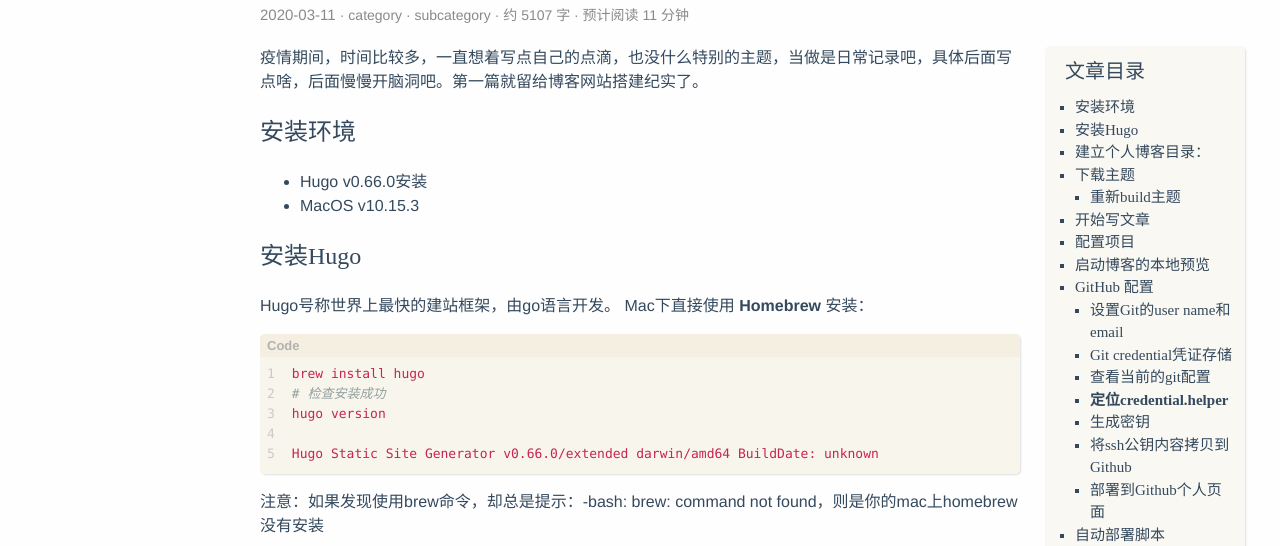
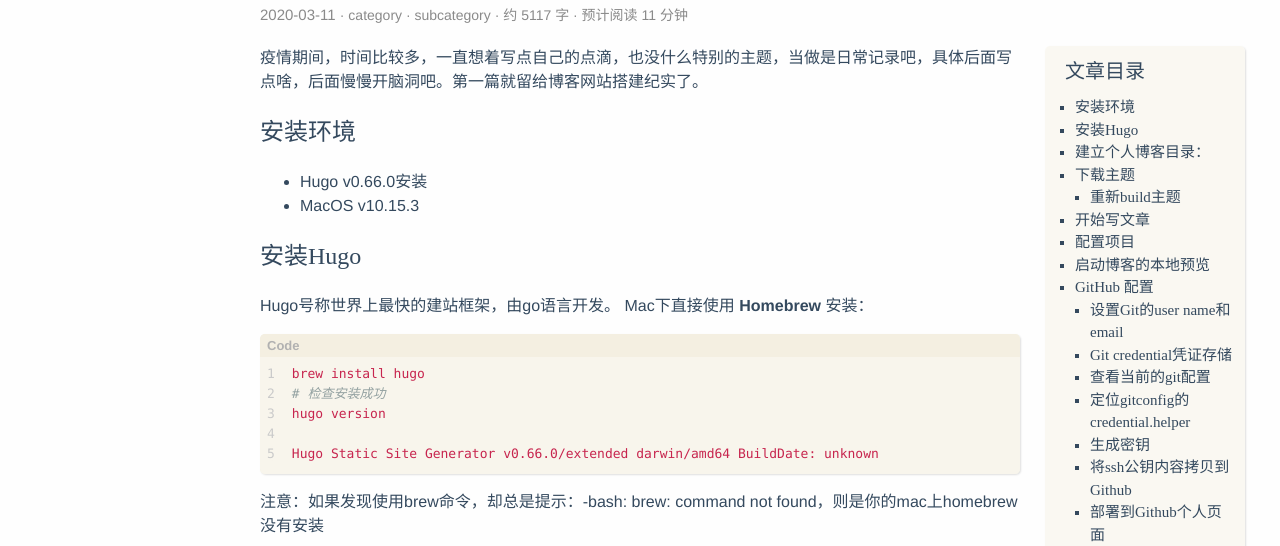
Before and after one commit to Naruto-AI-WY/Naruto-AI-WY.github.io, a plain HTML site: page post/my-first-post/index.html in a window 1280 px wide. Shown: the part 176-722 px from the top of the page. Drawn offline with nearby package versions, Linux system fonts and the light colour scheme; some packages are replaced by stand-ins of ours; a script that the page names is missing.

Commit message:
rebuilding site Sun Mar 15 17:36:59 CST 2020

```diff
--- a/post/my-first-post/index.html
+++ b/post/my-first-post/index.html
@@ -48,7 +48,7 @@
 <meta itemprop="description" content="疫情期间，时间比较多，一直想着写点自己的点滴，也没什么特别的主题，当做是日常记录吧，具体后面写点啥，后面慢慢开脑洞吧。第一篇就留给博客网站搭">
 <meta itemprop="datePublished" content="2020-03-11T08:44:33&#43;08:00" />
 <meta itemprop="dateModified" content="2020-03-11T08:44:33&#43;08:00" />
-<meta itemprop="wordCount" content="5107">
+<meta itemprop="wordCount" content="5117">
 
 
 
@@ -129,7 +129,7 @@
             <a href="/categories/category/"> category </a>
             <a href="/categories/subcategory/"> subcategory </a>
             </div>
-          <span class="more-meta"> 约 5107 字 </span>
+          <span class="more-meta"> 约 5117 字 </span>
           <span class="more-meta"> 预计阅读 11 分钟 </span>
 
       </div>
@@ -156,7 +156,7 @@
         <li><a href="#设置git的user-name和email">设置Git的user name和email</a></li>
         <li><a href="#git-credential凭证存储">Git credential凭证存储</a></li>
         <li><a href="#查看当前的git配置">查看当前的git配置</a></li>
-        <li><a href="#定位credentialhelper"><strong>定位credential.helper</strong></a></li>
+        <li><a href="#定位gitconfig的credentialhelper">定位gitconfig的credential.helper</a></li>
         <li><a href="#生成密钥">生成密钥</a></li>
         <li><a href="#将ssh公钥内容拷贝到github">将ssh公钥内容拷贝到Github</a></li>
         <li><a href="#部署到github个人页面">部署到Github个人页面</a></li>
@@ -458,7 +458,7 @@ core.logallrefupdates=true</p>
 </code></pre></td></tr></table>
 </div>
 </div><p>如果检查到了credential.helper已经被设置了值，则需要找到所以可以设置credential.helper的gitconfig文件，进行删除值。</p>
-<h3 id="定位credentialhelper"><strong>定位credential.helper</strong></h3>
+<h3 id="定位gitconfig的credentialhelper">定位gitconfig的credential.helper</h3>
 <p>一般 credential.helper 会配置在三个地方 local, global, system，分别用以下命令查看</p>
 <div class="highlight"><div class="chroma">
 <table class="lntable"><tr><td class="lntd">
```
Also changed, not shown: index.html (+1 -1 lines).
